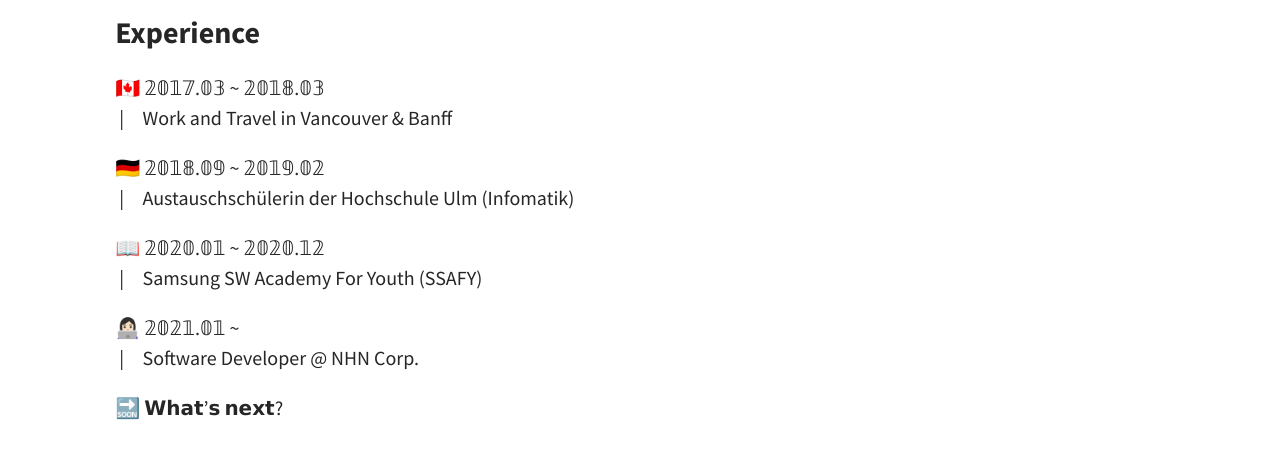
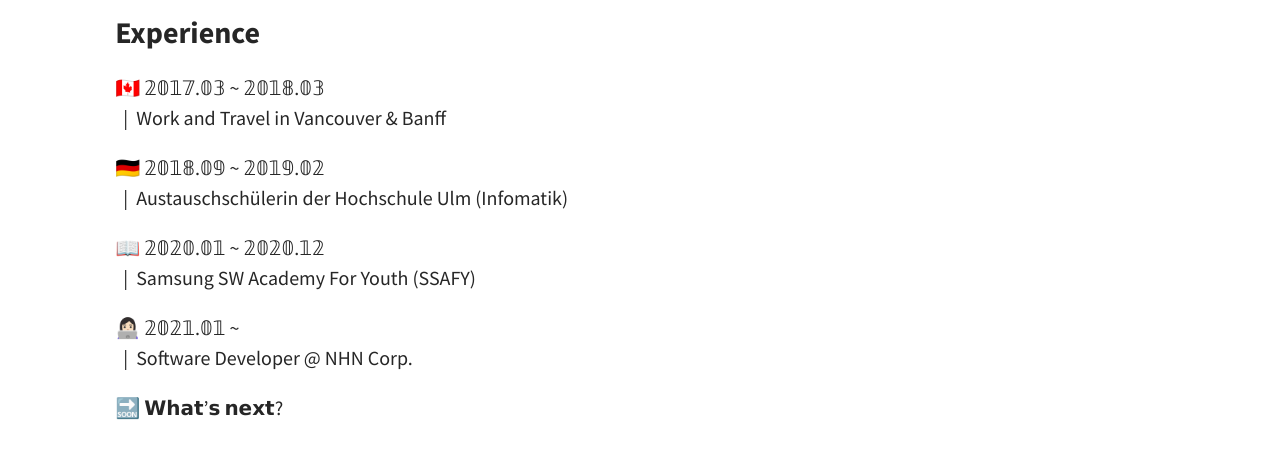
Before and after one commit to rachel-kwak/rachel-kwak.github.io, a Jekyll site: the page built from pages/about.md, in a window 1280 px wide. Shown: the part 1149-1608 px from the top of the page. Built offline with Jekyll 4.4.1, drawn with Linux system fonts in a browser that asks for light colours.

Commit message:
about me

```diff
--- a/pages/about.md
+++ b/pages/about.md
@@ -27,16 +27,16 @@ I'm a junior S/W developer from NHN Corp.
 ### Experience
 
 🇨🇦 𝟚𝟘𝟙𝟟.𝟘𝟛 ~ 𝟚𝟘𝟙𝟠.𝟘𝟛 <br>
-&nbsp;|ㅤWork and Travel in Vancouver & Banff
+&nbsp;&nbsp;|&nbsp;&nbsp;Work and Travel in Vancouver & Banff
 
 🇩🇪 𝟚𝟘𝟙𝟠.𝟘𝟡 ~ 𝟚𝟘𝟙𝟡.𝟘𝟚 <br>
-&nbsp;|ㅤAustauschschülerin der Hochschule Ulm (Infomatik)
+&nbsp;&nbsp;|&nbsp;&nbsp;Austauschschülerin der Hochschule Ulm (Infomatik)
 
 📖 𝟚𝟘𝟚𝟘.𝟘𝟙 ~ 𝟚𝟘𝟚𝟘.𝟙𝟚 <br>
-&nbsp;|ㅤSamsung SW Academy For Youth (SSAFY)
+&nbsp;&nbsp;|&nbsp;&nbsp;Samsung SW Academy For Youth (SSAFY)
 
 👩🏻‍💻 𝟚𝟘𝟚𝟙.𝟘𝟙 ~ <br>
-&nbsp;|ㅤSoftware Developer @ NHN Corp.
+&nbsp;&nbsp;|&nbsp;&nbsp;Software Developer @ NHN Corp.
 
 🔜 𝗪𝗵𝗮𝘁’𝘀 𝗻𝗲𝘅𝘁?
 
```
